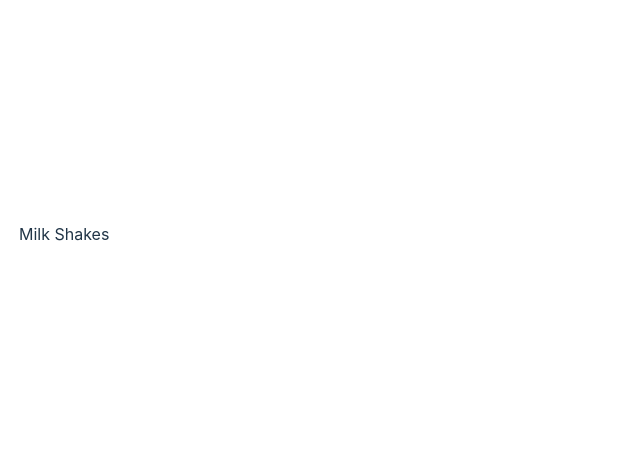
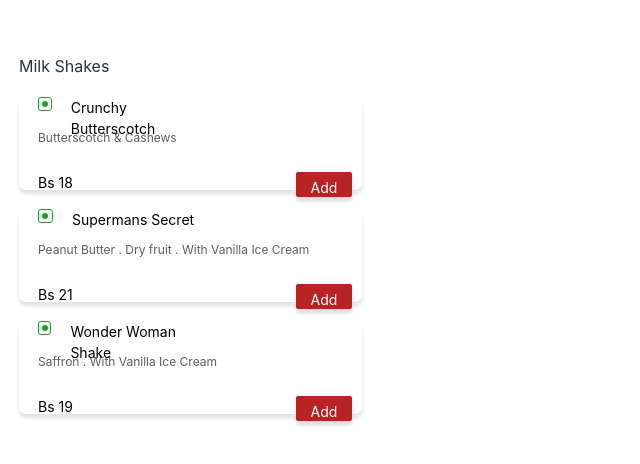
Before and after one commit to Victor78970513/2Parcial, a React (Vite) app: page / in a window 1280 px wide. Shown: the part 166-630 px from the top of the page, without its empty margins (0-640 px from the left). Built offline with nearby package versions, Linux system fonts and the light colour scheme.

Commit message:
Milk Shakes List realizado

```diff
--- a/src/components/MilkShakeList.jsx
+++ b/src/components/MilkShakeList.jsx
@@ -7,7 +7,7 @@ const MilkShakeList = () => {
         <div className='title-list'>
           <span >Milk Shakes</span>
         </div>
-        {/* <CardRestauran/> */}
+        <CardRestauran/>
     </div>
   )
 }
```
